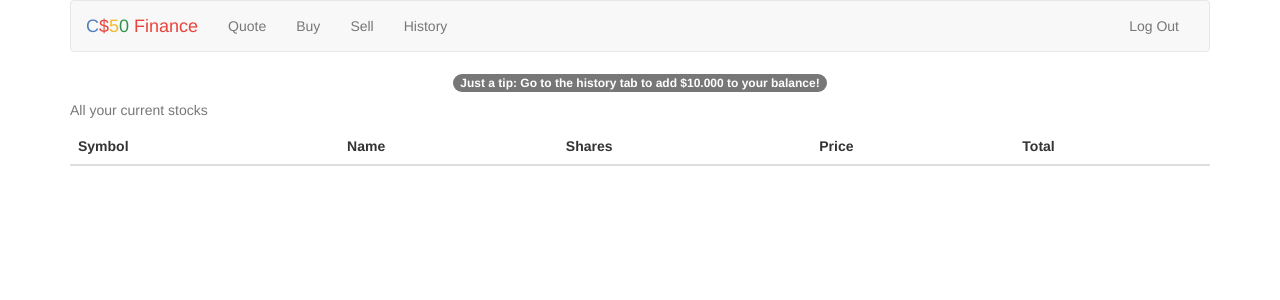
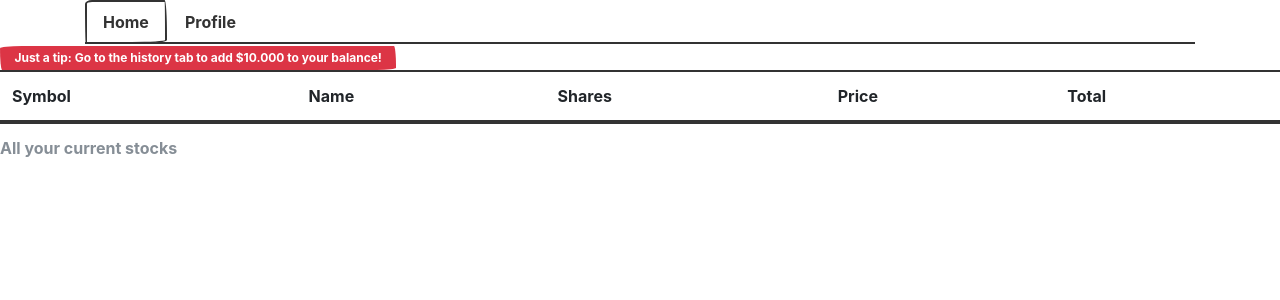
Before and after one commit to Jelleas/WebIK, a Flask app: page / in a window 1280 px wide. Shown: the top 300 px of the page. Run offline with Flask 2, Linux system fonts and the light colour scheme; a user stored in the database is signed in; lists and menus that the app fills with data are empty; some libraries are stand-ins or nearby versions; some web fonts are replaced.

Commit message:
dingen aan layout verandert

```diff
--- a/application.py
+++ b/application.py
@@ -33,7 +33,7 @@ db = SQL("sqlite:///trivia.db")
 @app.route("/")
 @login_required
 def index():
-        return render_template("index.html")
+    return render_template("index.html")
 
 
 @app.route("/login", methods=["GET", "POST"])
--- a/templates/layout.html
+++ b/templates/layout.html
@@ -9,48 +9,72 @@
         <meta content="initial-scale=1, width=device-width" name="viewport"/>
 
         <!-- documentation at http://getbootstrap.com/, alternative themes at https://www.bootstrapcdn.com/bootswatch/ -->
-        <link href="https://maxcdn.bootstrapcdn.com/bootstrap/3.3.7/css/bootstrap.min.css" rel="stylesheet"/>
+        <link href="https://stackpath.bootstrapcdn.com/bootswatch/4.2.1/sketchy/bootstrap.min.css" rel="stylesheet" integrity="sha384-Yr9hLdz4zKsdMcB2IUf0I2Y+KFalEfJez2d0H2rgQoAYjvm/mzbm2egxZ9Gc9kkg" crossorigin="anonymous">
 
         <link href="{{ url_for('static', filename='styles.css') }}" rel="stylesheet"/>
         <script src="https://code.jquery.com/jquery-3.1.1.min.js"></script>
-        <script src="https://maxcdn.bootstrapcdn.com/bootstrap/3.3.7/js/bootstrap.min.js"></script>
+        <script src="https://maxcdn.bootstrapcdn.com/bootstrap/4.1.3/js/bootstrap.min.js"></script>
 
-        <title>C$50 Finance: {% block title %}{% endblock %}</title>
+        <title>Geography Guru: {% block title %}{% endblock %}</title>
 
     </head>
 
     <body>
+        <div class="container">
+            {% if session.user_id %}
+            <ul class="nav nav-tabs">
+              <li class="nav-item">
+                <a class="nav-link active" data-toggle="tab" href="{{ url_for('index') }}">Home</a>
+              </li>
+              <li class="nav-item">
+                <a class="nav-link" data-toggle="tab" href="{{ url_for('register') }}">Profile</a>
+              </li>
+            </ul>
+            {% else %}
+            <nav class="navbar navbar-expand-lg navbar-light bg-light ">
+              <a class="navbar-brand" href="{{ url_for('index') }}"><span class="blue">G</span><span class="red">e</span><span class="yellow">o</span><span class="green">g</span> <span class="red">raphy Guru</span></a>
+              <button class="navbar-toggler" type="button" data-toggle="collapse" data-target="#navbarColor03" aria-controls="navbarColor03" aria-expanded="false" aria-label="Toggle navigation">
+                <span class="navbar-toggler-icon"></span>
+              </button>
+              <div class="collapse navbar-collapse" id="navbarColor03">
+                <form class="form-inline my-2 my-lg-0" action="{{ url_for('login') }}">
+                  <button class="btn btn-secondary my-2 my-sm-0" type="submit">Log in</button>
+                </form>
+                <form class="form-inline my-2 my-lg-0 "nav navbar-nav navbar-right"" action="{{ url_for('register') }}">
+                  <button class="btn btn-secondary my-2 my-sm-0" type="submit">Register</button>
+                </form>
+              </div>
+            </nav>
+            {% endif %}
 
-        <div class="container">
-
-            <nav class="navbar navbar-default">
-                <div class="container-fluid">
-                    <div class="navbar-header">
-                        <button aria-expanded="false" class="navbar-toggle collapsed" data-target="#navbar" data-toggle="collapse" type="button">
-                            <span class="sr-only">Toggle navigation</span>
-                            <span class="icon-bar"></span>
-                            <span class="icon-bar"></span>
-                            <span class="icon-bar"></span>
-                        </button>
-                        <a class="navbar-brand" href="{{ url_for('index') }}"><span class="blue">C</span><span class="red">$</span><span class="yellow">5</span><span class="green">0</span> <span class="red">Finance</span></a>
-                    </div>
-                    <div class="collapse navbar-collapse" id="navbar">
-                        {% if session.user_id %}
-                            <ul class="nav navbar-nav">
-                                <li><a href="{{ url_for('quote') }}">Quote</a></li>
-                                <li><a href="{{ url_for('buy') }}">Buy</a></li>
-                                <li><a href="{{ url_for('sell') }}">Sell</a></li>
-                                <li><a href="{{ url_for('history') }}">History</a></li>
-                            </ul>
-                            <ul class="nav navbar-nav navbar-right">
-                                <li><a href="{{ url_for('logout') }}">Log Out</a></li>
-                            </ul>
-                        {% else %}
-                            <ul class="nav navbar-nav navbar-right">
-                                <li><a href="{{ url_for('register') }}">Register</a></li>
-                                <li><a href="{{ url_for('login') }}">Log In</a></li>
-                            </ul>
-                        {% endif %}
+            <!--<nav class="navbar navbar-default">-->
+            <!--    <div class="container-fluid">-->
+            <!--        <div class="navbar-header">-->
+            <!--            <button aria-expanded="false" class="navbar-toggle collapsed" data-target="#navbar" data-toggle="collapse" type="button">-->
+            <!--                <span class="sr-only">Toggle navigation</span>-->
+            <!--                <span class="icon-bar"></span>-->
+            <!--                <span class="icon-bar"></span>-->
+            <!--                <span class="icon-bar"></span>-->
+            <!--            </button>-->
+            <!--            <a class="navbar-brand" href="{{ url_for('index') }}"><span class="blue">C</span><span class="red">$</span><span class="yellow">5</span><span class="green">0</span> <span class="red">Finance</span></a>-->
+            <!--        </div>-->
+            <!--        <div class="collapse navbar-collapse" id="navbar">-->
+            <!--            {% if session.user_id %}-->
+            <!--                <ul class="nav navbar-nav">-->
+            <!--                    <li><a href="{{ url_for('quote') }}">Quote</a></li>-->
+            <!--                    <li><a href="{{ url_for('buy') }}">Buy</a></li>-->
+            <!--                    <li><a href="{{ url_for('sell') }}">Sell</a></li>-->
+            <!--                    <li><a href="{{ url_for('history') }}">History</a></li>-->
+            <!--                </ul>-->
+            <!--                <ul class="nav navbar-nav navbar-right">-->
+            <!--                    <li><a href="{{ url_for('logout') }}">Log Out</a></li>-->
+            <!--                </ul>-->
+            <!--            {% else %}-->
+            <!--                <ul class="nav navbar-nav navbar-right">-->
+            <!--                    <li><a href="{{ url_for('register') }}">Register</a></li>-->
+            <!--                    <li><a href="{{ url_for('login') }}">Log In</a></li>-->
+            <!--                </ul>-->
+            <!--            {% endif %}-->
                     </div>
                 </div>
             </nav>
--- a/templates/homepage.html
+++ b/templates/quote.html
@@ -1,7 +1,7 @@
 {% extends "layout.html" %}
 
 {% block title %}
-    Home
+    Homepage
 {% endblock %}
 
 {% block main %}
```
